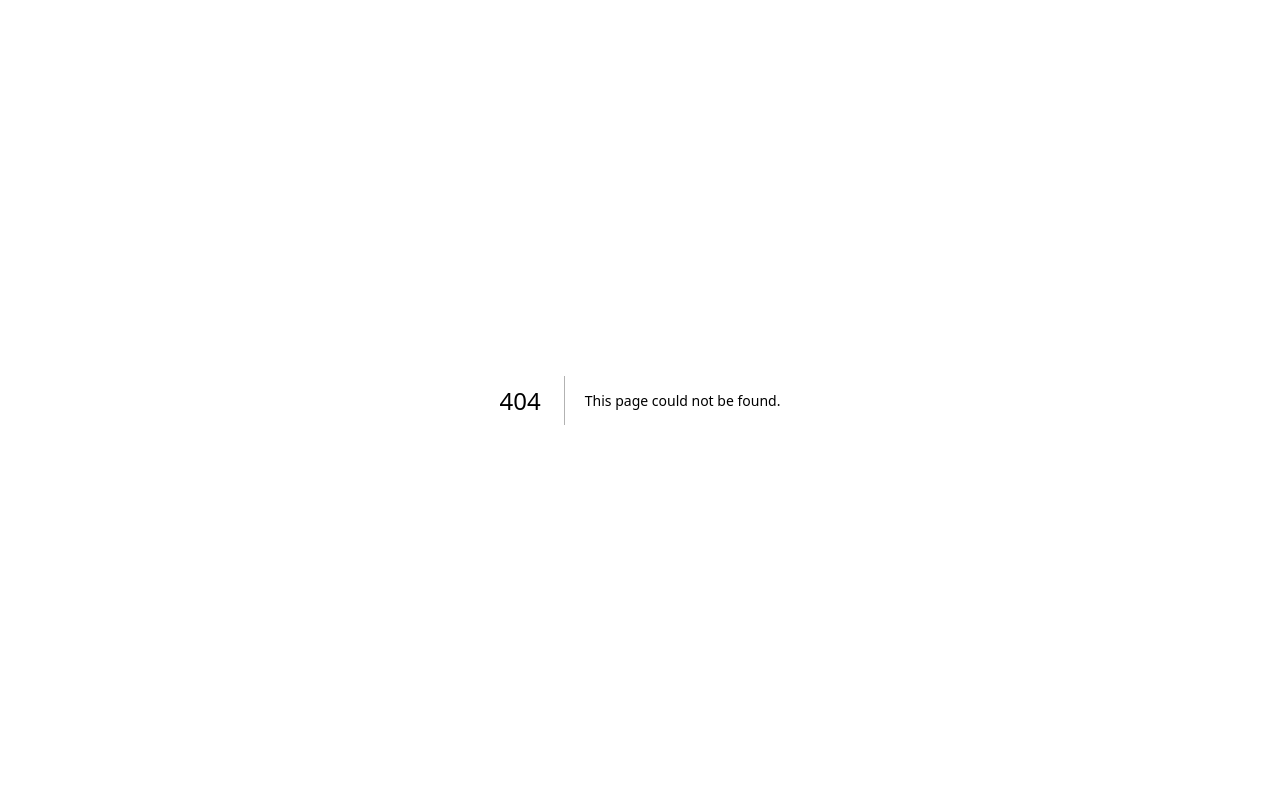
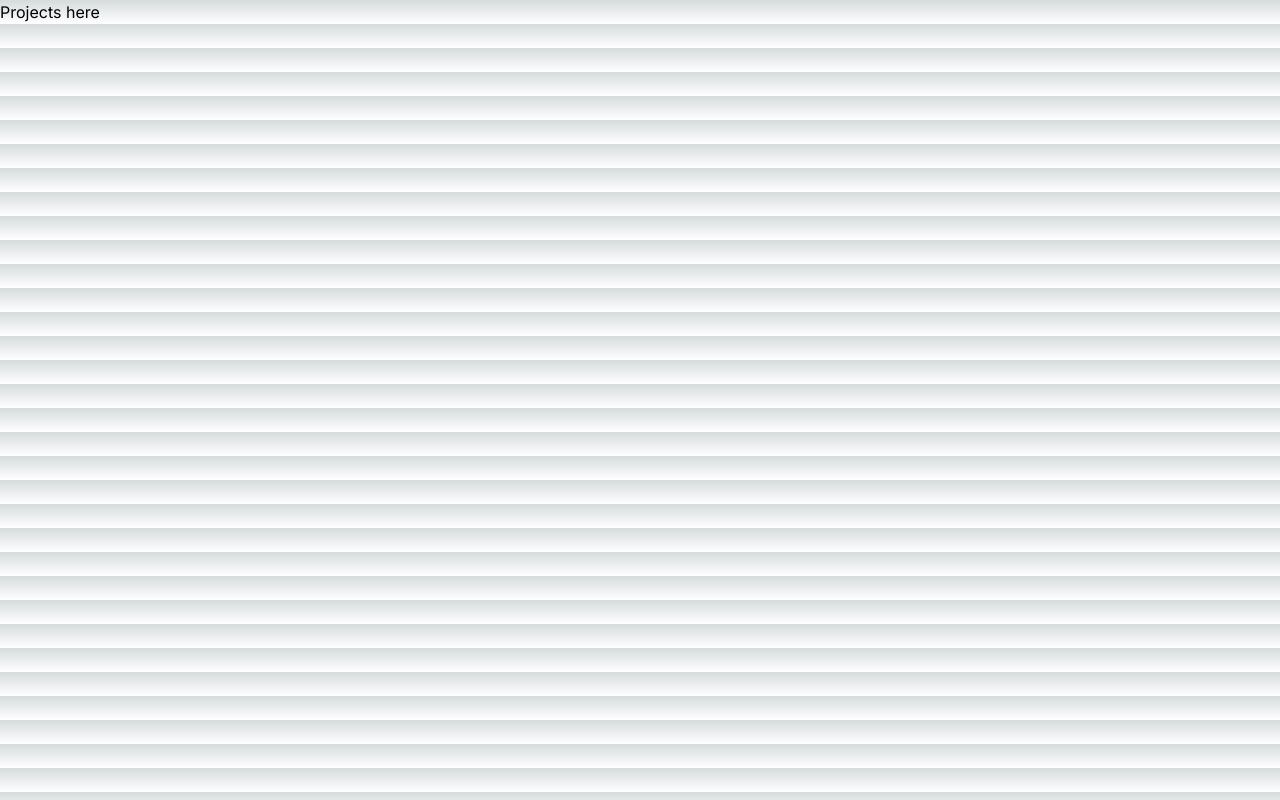
Before and after one commit to franciscoluna-28/cave-website, a Next.js app: page /projects in a window 1280 px wide. Before the commit this address had no page. Built offline with nearby package versions, Linux system fonts and the light colour scheme.

Commit message:
create pages

```diff
--- /dev/null
+++ b/src/app/about/page.tsx
@@ -0,0 +1,5 @@
+export default function About () {
+    return (
+        <h1>About here</h1>
+    )
+}
--- /dev/null
+++ b/src/app/projects/page.tsx
@@ -0,0 +1,5 @@
+export default function Projects () {
+    return (
+        <h1>Projects here</h1>
+    )
+}
```
Also changed, not shown: src/app/events/page.tsx (added).
